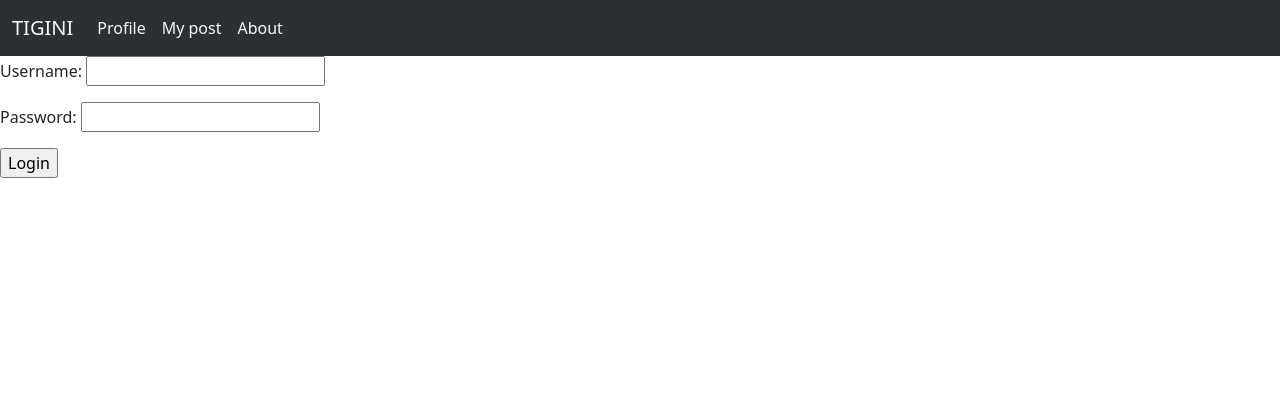
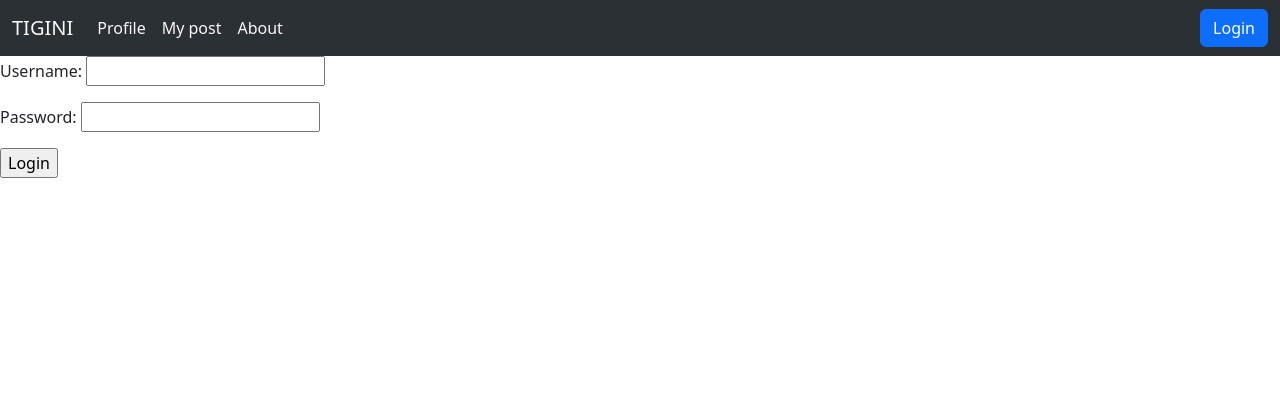
Before and after one commit to Schleidens/tigini, a Django app: page /login in a window 1280 px wide. Shown: the top 420 px of the page. Run offline with Django 4.2, Linux system fonts and the light colour scheme; some libraries are stand-ins or nearby versions.

Commit message:
add logout and login button aas a conditionnal component

```diff
--- a/templates/base.html
+++ b/templates/base.html
@@ -28,6 +28,20 @@
                 <a class="nav-link link-light" href="#">About</a>
               </li>
             </ul>
+            {% if request.user.is_authenticated %}
+              <div class="d-flex">
+                <a href="{% url 'logout' %}">
+                  <button type="button" class="btn btn-warning">Logout</button>
+                </a>
+              </div>
+            {% else %}
+              <div class="d-flex">
+                <a href="{% url 'login' %}">
+                  <button type="button" class="btn btn-primary">Login</button>
+                </a>
+              </div>
+            {% endif %}
+
           </div>
         </div>
       </nav>
```
